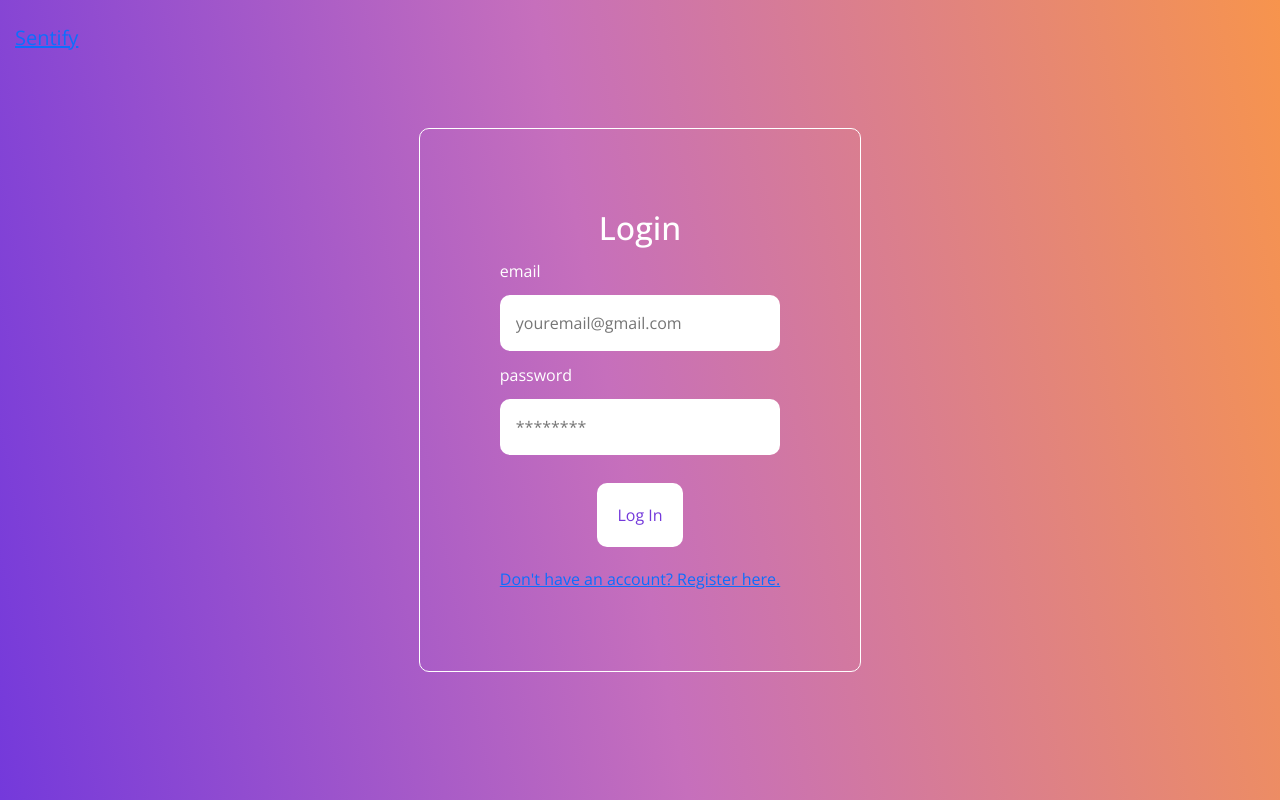
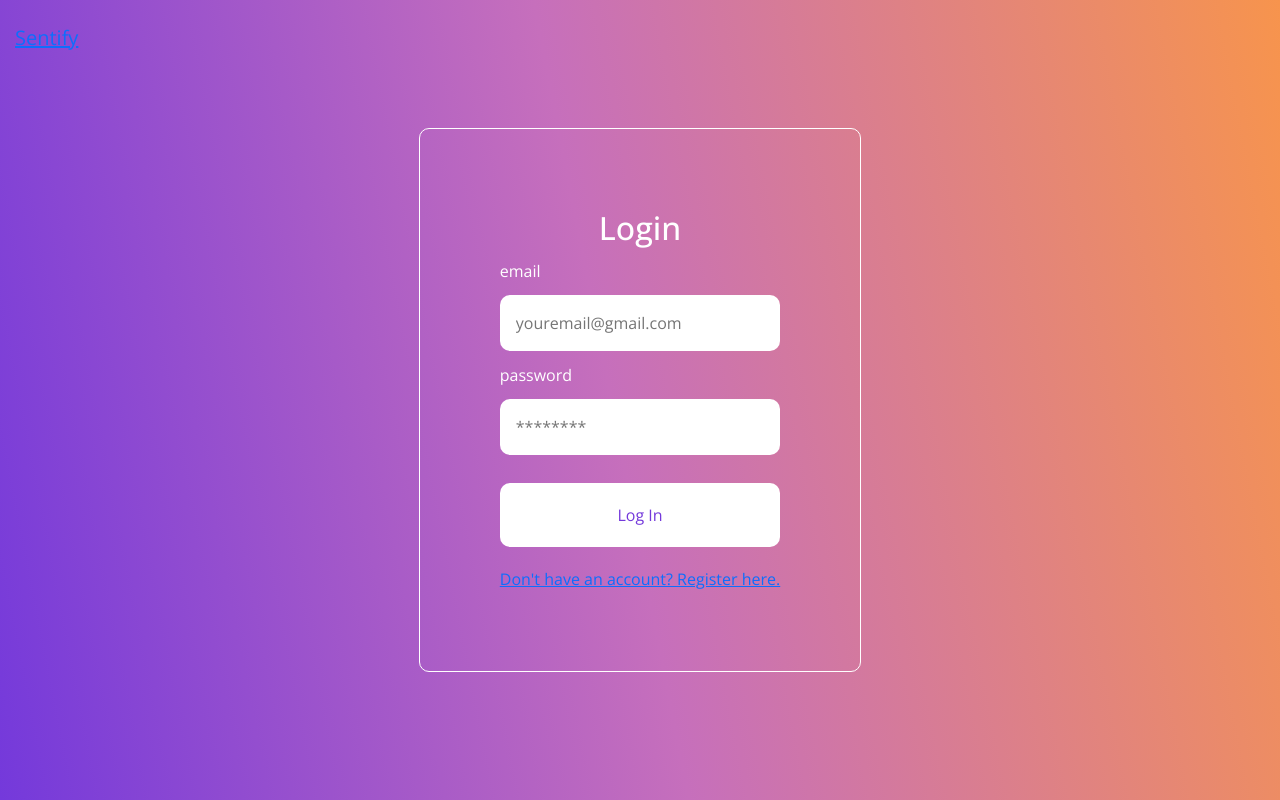
Before and after one commit to galileoandthestars/Sentify, a React (Create React App) app in the folder frontend/: page /login in a window 1280 px wide. Built offline with nearby package versions, Linux system fonts and the light colour scheme.

Commit message:
Deleted the handleSubmit function, changed the name of some input tags, and deleted input requirements for quick debugging. Also removed Link component from submit button as it was redirecting to dashboard instead of submitting form.

```diff
--- a/frontend/src/Pages/Login.js
+++ b/frontend/src/Pages/Login.js
@@ -6,11 +6,6 @@ export const Login = (props) => {
     const [email, setEmail] = useState('');
     const [pass, setPass] = useState('');
 
-    const handleSubmit = (e) => {
-        e.preventDefault();
-        console.log(email);
-    }
-
     return (
         <div className="login-page">
             <Navbar expand="lg">
@@ -18,15 +13,15 @@ export const Login = (props) => {
             </Navbar>
             <div className="auth-form-container">
                 <h2>Login</h2>
-                <form className="login-form" onSubmit={handleSubmit}>
+                <form className="login-form" method="post">
                     <label htmlFor="email" className="login-label">email</label>
-                    <input value={email} className="login-input" onChange={(e) => setEmail(e.target.value)} type="email" placeholder="youremail@gmail.com" id="email" name="email" />
+                    <input value={email} className="login-input" onChange={(e) => setEmail(e.target.value)} placeholder="youremail@gmail.com" id="email" name="email" />
                     <label htmlFor="password" className="login-label">password</label>
                     <input value={pass} className="login-input" onChange={(e) => setPass(e.target.value)} type="password" placeholder="********" id="password" name="password" />
-                    <Link to="/dashboard"><button className="submit-btn" type="submit">Log In</button></Link>
+                    <button className="submit-btn" type="submit">Log In</button>
                 </form>
                 {/* <button className="link-btn" onClick={() => props.onFormSwitch('register')}>Don't have an account? Register here.</button> */}
-                <Link to="/signup">Don't have an account? Register here.</Link>
+                <Link to="/register">Don't have an account? Register here.</Link>
             </div>
         </div>
     )
```
